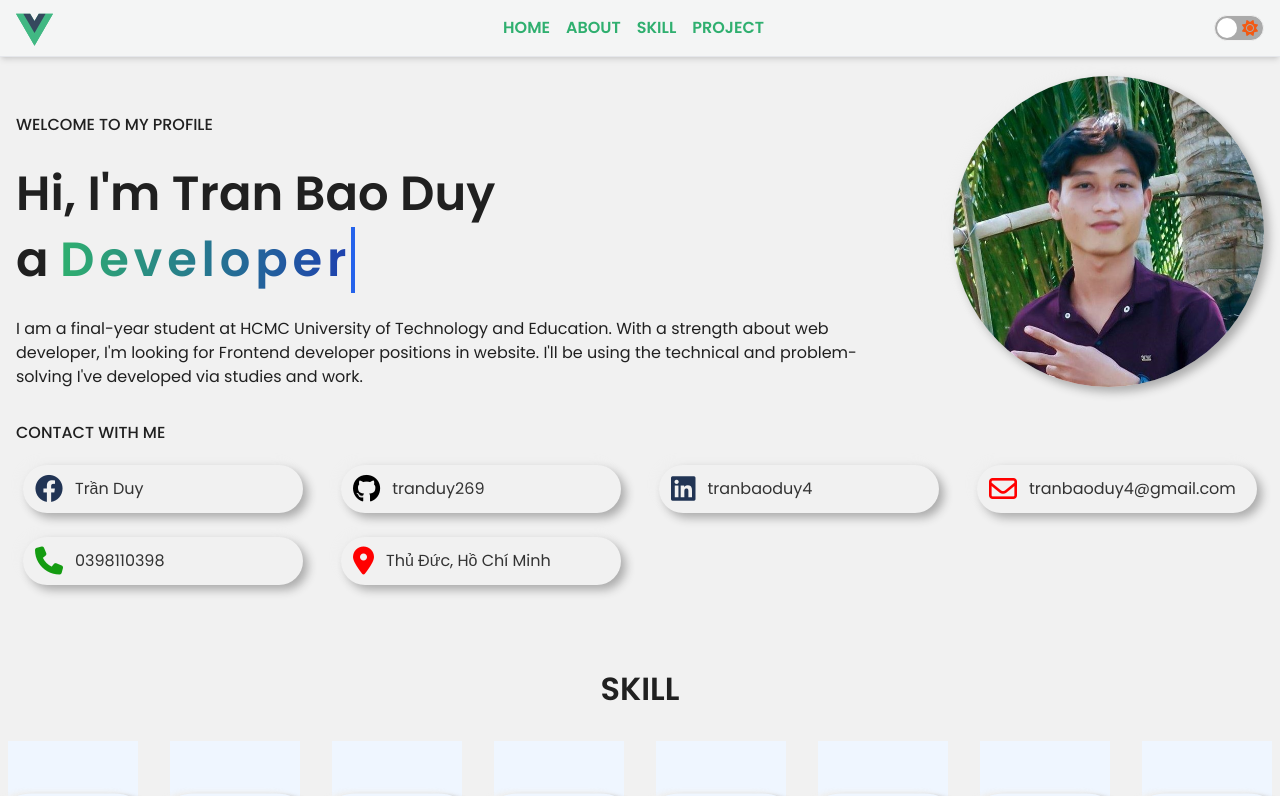
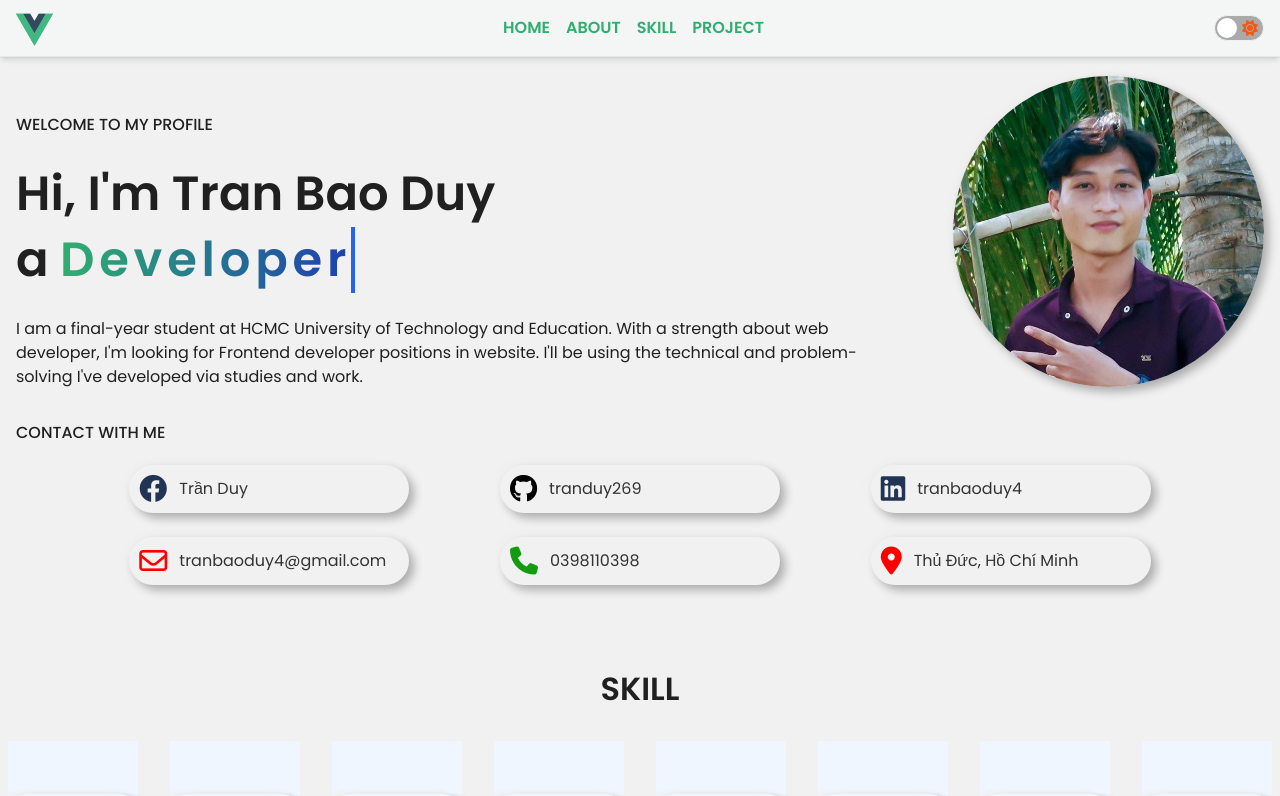
Before and after one commit to tranduy26913/portfolio, a Vue app: page / in a window 1280 px wide. Shown: the top 796 px of the page. Built offline with nearby package versions, Linux system fonts and the light colour scheme.

Commit message:
update: responsive contact

```diff
--- a/src/components/About.vue
+++ b/src/components/About.vue
@@ -39,10 +39,10 @@ const onChoose = (index: number) => {
         </article>
         <div class=" p-4">
             <p class="font-medium">CONTACT WITH ME</p>
-            <ul class="flex justify-center flex-wrap gap-6 mt-5 w-full lg:grid lg:grid-cols-3 xl:grid-cols-4">
+            <ul class="flex justify-center flex-wrap gap-6 mt-5 w-full xl:px-20">
                 <li v-for="(contact, index) in listContact" @click="onChoose(index)"
                 class="group h-12 w-12 sm:w-[280px] shadow-neumor rounded-[32px] flex items-center
-                lg:mx-auto gap-3 px-3 hover:scale-[1.03] dark:shadow-neumor-dark"
+                lg:mx-auto gap-3 px-[10px] hover:scale-[1.03] dark:shadow-neumor-dark "
                     :class="[`${choose === index ? 'w-fit' : 'w-12'}`]">
                     <i class="text-[1.75rem] m-auto sm:m-0" :class="[contact.icon, contact.class]"></i>
                     <a v-if="contact.link" target="_blank" :href="contact.link"
```
